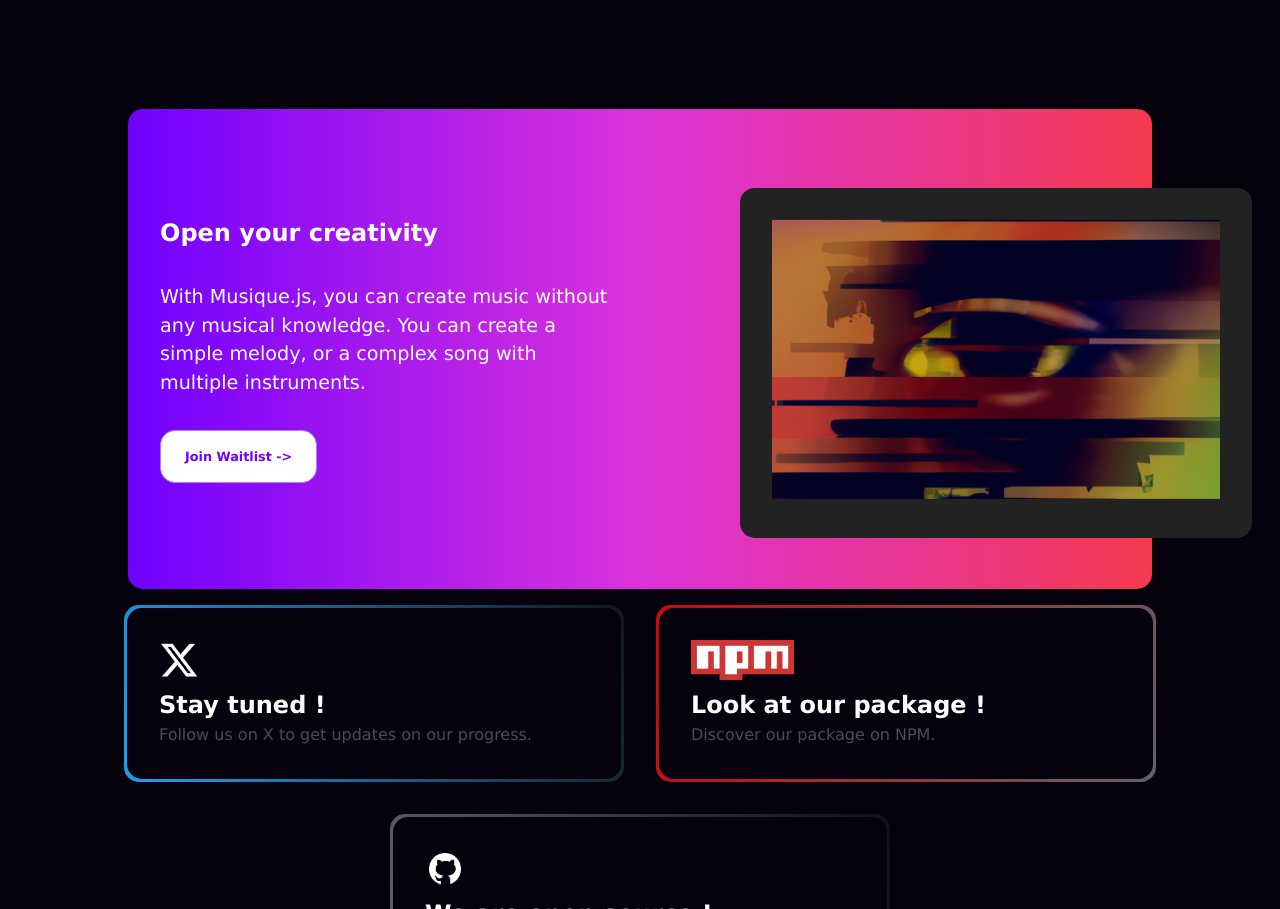
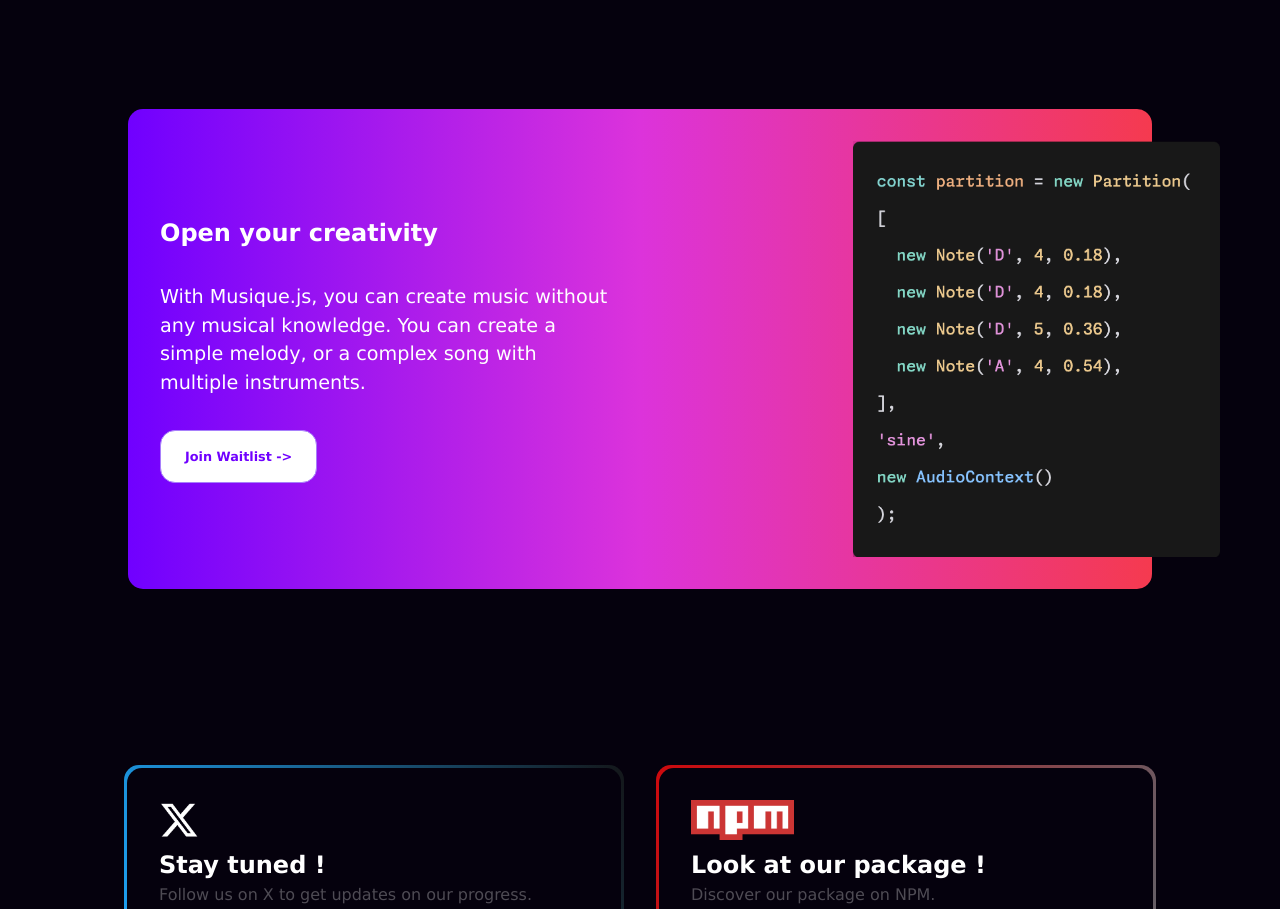
Before and after one commit to musiqueJS/landing, a Vue app: page / in a window 1280 px wide. Shown: the part 931-1840 px from the top of the page. Built offline with nearby package versions, Linux system fonts and the light colour scheme.

Commit message:
:wrench: UPDATE code snippet

```diff
--- a/src/components/Explore.vue
+++ b/src/components/Explore.vue
@@ -37,9 +37,7 @@
 				link="#waitlist"
 			/>
 		</div>
-		<div class="demo-mockup">
-			<img src="../assets/electro_album_cover.png" alt="Album cover">
-		</div>
+		<img src="../assets/snippet.png" alt="snippet-musiquejs">
 	</div>
 </template>
 
@@ -88,7 +86,7 @@
 	.explore {
 		min-height: 60vh;
 		width: 80vw;
-		margin: 0 auto;
+		margin: 0 auto 10rem auto;
 		background: linear-gradient(to right, #7000ff, #dc33db, #f53a4f);
 		border-radius: 15px;
 		position: relative;
@@ -96,20 +94,14 @@
 		align-items: center;
 	}
 
-	.demo-mockup {
-		width: 40vw;
-		min-height: 40vh;
+	img {
+		height: 60vh;
 		position: absolute;
-		top: 31%;
+		top: 20%;
 		transform: translateY(-20%);
 		right: -100px;
-		background: #222;
 		border-radius: 15px;
 		padding: 2rem;
-	}
-
-	.demo-mockup img {
-		width: 100%;
 	}
 
 	.demo-text {
@@ -134,7 +126,7 @@
 	}
 
 	@media screen and (max-width: 1024px) {
-		.demo-mockup {
+		img {
 			/* display: none; */
 			position: initial;
 			top: auto;
@@ -142,6 +134,7 @@
 			right: auto;
 			width: 90%;
 			margin-bottom: 20px;
+			object-fit: contain;
 		}
 		.demo-text {
 			width: 100%;
```
Also changed, not shown: src/assets/snippet.png (added), 1 other file (tests, documents, lock files or other folders).
